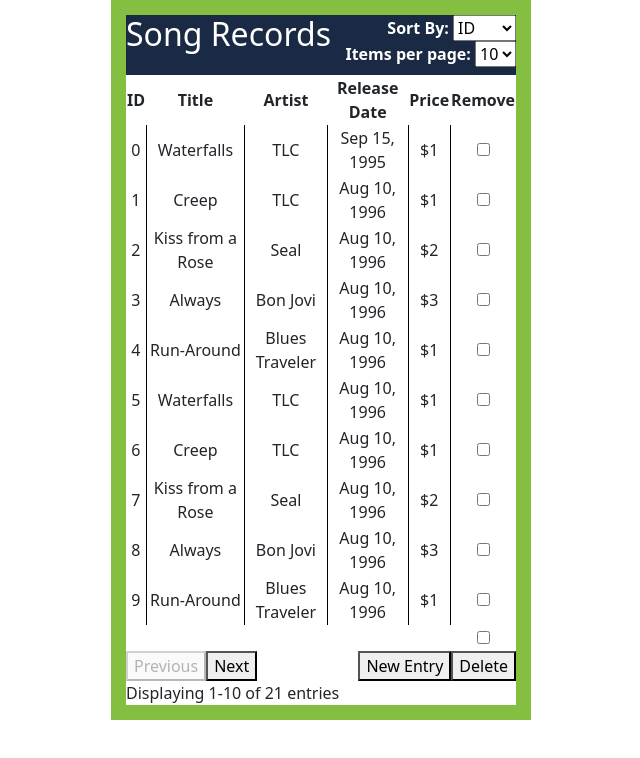
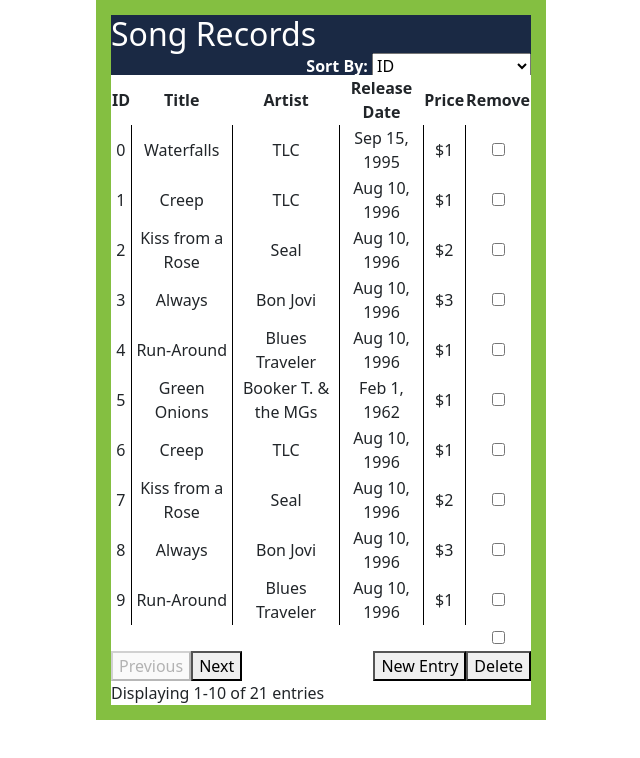
Before and after one commit to DannB11/COPERA, an Angular app in the folder PERA-test/: page / in a window 1280 px wide. Shown: the top 758 px of the page, without its empty margins (319-959 px from the left). Built offline with nearby package versions, Linux system fonts and the light colour scheme.

Commit message:
v3 updates. Modal pops up right but does not work

```diff
--- a/PERA-test/package.json
+++ b/PERA-test/package.json
@@ -28,6 +28,7 @@
     "font-awesome": "^4.7.0",
     "hammerjs": "^2.0.8",
     "rxjs": "~7.5.0",
+    "sinon": "^13.0.2",
     "tslib": "^2.3.0",
     "zone.js": "~0.11.4"
   },
--- a/PERA-test/src/app/app.component.css
+++ b/PERA-test/src/app/app.component.css
@@ -45,6 +45,7 @@
   border-width: 0;
   padding: 0;
   margin: 0;
+  overflow: auto;
 }
 
 .toolbar-card{
@@ -118,13 +119,16 @@
 }
 
 .frame {
-  width: 420px;
+  width: 450px;
   border: 15px solid #84BF41;
   padding: auto;
   margin: auto;
   overflow: auto;
 }
 
+.select-option {
+  text-size-adjust: 50%;
+}
 .songTable {
   border: none;
   border-collapse: collapse;
--- a/PERA-test/src/app/app.component.html
+++ b/PERA-test/src/app/app.component.html
@@ -34,6 +34,7 @@
 
         <input type="hidden" #selection>
         <form [formGroup]="delete_form">
+          <div *ngIf="albums">
             <table class="songTable">
               <thead>
                 <tr>
@@ -47,6 +48,7 @@
                 </tr>
               </thead>
               <tbody>
+
                 <tr *ngFor="let album of albums | slice:start:end; let i = index" >
                   <td class="songTableTD first-child">{{ album.id }}</td>
                   <td class="songTableTD">{{ album.title }}</td>
@@ -67,8 +69,10 @@
                     <input type="checkbox"  name="all" value="all" (change)="select_all()" [checked]="all_selected"/>
                   </td>
                 </tr>
+
               </tbody>
             </table>
+          </div>
         </form>
         <div class="pageBox">
           <div class="pageButtonBox">
@@ -85,11 +89,8 @@
         </div>
         <div class="pageBoxR">
           <div class="entryAddDelBox">
-            <button class="new_entry" (click)="show_new_form()" tabindex="0" [hidden]="!new_hidden">
-              <span>New Entry</span>
-            </button>
-            <button class="new_entry" (click)="hide_new_form()" tabindex="0" [hidden]="new_hidden">
-              <span>Hide New Entry</span>
+            <button class="new_entry" (click)="hide_show_form(new_hidden)" tabindex="0">
+              <span>{{form_hide}}New Entry</span>
             </button>
 
             <button (click)="openConfirmDelete()" tabindex="0">
--- a/PERA-test/src/app/app.component.ts
+++ b/PERA-test/src/app/app.component.ts
@@ -1,21 +1,22 @@
 import { identifierName } from '@angular/compiler';
 import { AbstractJsEmitterVisitor } from '@angular/compiler/src/output/abstract_js_emitter';
-import { Component } from '@angular/core';
+import { Component, OnInit } from '@angular/core';
 import { NgForm } from '@angular/forms';
 import Album from './Album';
-import { Inject } from '@angular/core';
+import { AlbumService } from './services/album.mock.service';
 import {MatDialog, MatDialogRef, MAT_DIALOG_DATA} from '@angular/material/dialog';
 import { DialogData } from './DialogData';
-import { ModalComponent } from './modal/modal.component';
 import { FormBuilder, FormGroup, FormArray, FormControl, Validators } from '@angular/forms';
 import { ModalDismissReasons, NgbModal } from '@ng-bootstrap/ng-bootstrap';
+import { ModalComponent } from './modal/modal.component';
+
 
 @Component({
   selector: 'app-root',
   templateUrl: './app.component.html',
   styleUrls: ['./app.component.css']
 })
-export class AppComponent {
+export class AppComponent implements OnInit{
   closeDelete: string = "";
   title = 'PERA-test';
   sort_by: string = "ID"
@@ -25,8 +26,10 @@
     "ID",
     "Title",
     "Artist",
-    "Date",
-    "Price"
+    "Date(New to Old)",
+    "Date(Old to New)",
+    "Price(Low to High)",
+    "Price(High to Low)"
   ]
   sizeOptions: string[] = [
     "10",
@@ -34,170 +37,29 @@
     "50",
     "All"
   ]
-  albums: Album[] = [
-    {
-      id: 0,
-      title: 'Waterfalls',
-      artist: 'TLC',
-      date: new Date(1995, 8 ,15),
-      price: 1
-    },
-    {
-      id: 1,
-      title: 'Creep',
-      artist: 'TLC',
-      date:  new Date(1994, 31 , 10),
-      price: 1
-    },
-    {
-      id: 2,
-      title: 'Kiss from a Rose',
-      artist: 'Seal',
-      date: new Date(1994, 31 , 10),
-      price: 2
-    },
-    {
-      id: 3,
-      title: 'Always',
-      artist: 'Bon Jovi',
-      date: new Date(1994, 31 , 10),
-      price: 3
-    },
-    {
-      id: 4,
-      title: 'Run-Around',
-      artist: 'Blues Traveler',
-      date: new Date(1994, 31 , 10),
-      price: 1
-    },
-    {
-      id: 5,
-      title: 'Waterfalls',
-      artist: 'TLC',
-      date: new Date(1994, 31 , 10),
-      price: 1
-    },
-    {
-      id: 6,
-      title: 'Creep',
-      artist: 'TLC',
-      date: new Date(1994, 31 , 10),
-      price: 1
-    },
-    {
-      id: 7,
-      title: 'Kiss from a Rose',
-      artist: 'Seal',
-      date: new Date(1994, 31 , 10),
-      price: 2
-    },
-    {
-      id: 8,
-      title: 'Always',
-      artist: 'Bon Jovi',
-      date: new Date(1994, 31 , 10),
-      price: 3
-    },
-    {
-      id: 9,
-      title: 'Run-Around',
-      artist: 'Blues Traveler',
-      date: new Date(1994, 31 , 10),
-      price: 1
-    },
-    {
-      id: 10,
-      title: 'Waterfalls',
-      artist: 'TLC',
-      date: new Date(1994, 31 , 10),
-      price: 1
-    },
-    {
-      id: 11,
-      title: 'Creep',
-      artist: 'TLC',
-      date: new Date(1994, 31 , 10),
-      price: 1
-    },
-    {
-      id: 12,
-      title: 'Kiss from a Rose',
-      artist: 'Seal',
-      date: new Date(1994, 31 , 10),
-      price: 2
-    },
-    {
-      id: 13,
-      title: 'Always',
-      artist: 'Bon Jovi',
-      date: new Date(1994, 31 , 10),
-      price: 3
-    },
-    {
-      id: 14,
-      title: 'Run-Around',
-      artist: 'Blues Traveler',
-      date: new Date(1992, 31 , 10),
-      price: 1
-    },
-    {
-      id: 15,
-      title: 'Waterfalls',
-      artist: 'TLC',
-      date: new Date(1994, 3 , 10),
-      price: 1
-    },
-    {
-      id: 16,
-      title: 'Creep',
-      artist: 'TLC',
-      date: new Date(1994, 3 , 1),
-      price: 1
-    },
-    {
-      id: 17,
-      title: 'Kiss from a Rose',
-      artist: 'Seal',
-      date: new Date(1998, 31 , 10),
-      price: 2
-    },
-    {
-      id: 18,
-      title: 'Always',
-      artist: 'Bon Jovi',
-      date: new Date(1994, 20 , 3),
-      price: 3
-    },
-    {
-      id: 19,
-      title: 'Run-Around',
-      artist: 'Blues Traveler',
-      date: new Date(1994, 5 , 10),
-      price: 1
-    },
-    {
-      id: 20,
-      title: 'Run-Around',
-      artist: 'Blues Traveler',
-      date: new Date(1994, 11 , 10),
-      price: 1
-    }
 
-  ]
+  albums: Album[] = [];
   max_per_page: number = 10;
   start: number = 0;
   end: number = this.max_per_page;
-  total: number = this.albums.length;
+  total: number = 0;
   delete_form: FormGroup;
   delete: boolean = false;
   all_selected: boolean = false;
-  constructor(
+  form_hide: string = "";
+
+  constructor(private albumServices: AlbumService,
     private fb: FormBuilder,
     public dialog: MatDialog,
     private modalService: NgbModal) {
     this.delete_form = this.fb.group({
       checkArray: this.fb.array([], [Validators.required]),
     });
+  }
+  ngOnInit(): void {
+    this.albumServices.getAlbums().subscribe((albums: Album[]) => this.albums = albums)
+
+    this.total = this.albums.length;
   }
   checked: string[] = [];
 
@@ -231,25 +93,24 @@
 
   openConfirmDelete(): void {
     if (this.delete_modal_lock == false) {
+      if(this.checked.length > 0){
         this.delete_modal_lock = true;
-      if(this.checked.length > 0){
-        const dialogRef = this.dialog.open(ModalComponent);
-
-        dialogRef.afterClosed().subscribe(result => {
+        var result: boolean = true;
+        this.modalService.open(ModalComponent).result.then((data)=>{
+          console.log(data);
+        });
+        console.log(result);
         if(result == true){
           this.checked.forEach((item: string) => {
             if(item != null){
               var id: number = +item;
               this.delete_id(id);
-              }
-            });
-            this.delete_form.reset();
+            }});
+          this.checked = [];
           this.all_selected = false;
         }
         this.delete_modal_lock = false;
-        });
       }
-
     }
   }
 
@@ -274,17 +135,16 @@
     this.end = x;
   }
 
-  show_new_form(){
-    this.new_hidden = false;
+  hide_show_form(val: boolean){
+    this.new_hidden = !val;
+    if(val){
+      this.form_hide = "Hide ";
+    }else{
+      this.form_hide = ""
+    }
   }
 
-  hide_new_form(){
-    this.new_hidden = true;
-  }
-
-
   sort(by: string) {
-    this.delete_form.reset();
     this.all_selected = false;
     this.checked = [];
     this.sort_by = by;
@@ -301,15 +161,20 @@
         this.albums.sort((a, b) => a.artist.localeCompare(b.artist))
         break;
       }
-      case "Date":{
+      case "Date(New to Old)":{
+        this.albums.sort((a, b) => ( 0 - new Date(a.date).getTime()) + new Date(b.date).getTime())
+        break;
+      }
+      case "Date(Old to New)":{
         this.albums.sort((a, b) => new Date(a.date).getTime() - new Date(b.date).getTime())
         break;
       }
-      case "Price":{
+      case "Price(Low to High)":{
         this.albums.sort((a, b) => a.price - b.price)
         break;
       }
-      default:{
+      case  "Price(High to Low)":{
+        this.albums.sort((a, b) => (0 - a.price) + b.price)
         break;
       }
     }
--- a/PERA-test/src/app/modal/modal.component.html
+++ b/PERA-test/src/app/modal/modal.component.html
@@ -1,6 +1,6 @@
 <h1>Confirm Delete</h1>
 <p>test</p>
 <div class=".modalPopup" BackgroundCssClass="modalBackground" mat-dialog-actions>
-  <button [mat-dialog-close]="false">Cancel</button>
-  <button [mat-dialog-close]="true" cdkFocusInitial>Delete</button>
+  <button (click)="done(false)">Cancel</button>
+  <button (click)="done(true)" cdkFocusInitial>Delete</button>
 </div>
--- a/PERA-test/src/app/modal/modal.component.ts
+++ b/PERA-test/src/app/modal/modal.component.ts
@@ -1,4 +1,4 @@
-import { Component, OnInit, Inject } from '@angular/core';
+import { Component, OnInit, Inject, Injectable } from '@angular/core';
 import { MatDialogRef, MAT_DIALOG_DATA} from '@angular/material/dialog';
 import { DialogData } from '../DialogData';
 import {NgbModal, ModalDismissReasons} from '@ng-bootstrap/ng-bootstrap';
@@ -8,6 +8,10 @@
   templateUrl: './modal.component.html',
   styleUrls: ['./modal.component.css']
 })
+
+@Injectable({
+  providedIn: 'root'
+})
 export class ModalComponent {
     closeResult = '';
 
@@ -16,11 +20,21 @@
 
     open(content: any) {
       this.modalService.open(content, {ariaLabelledBy: 'modal-basic-title'}).result.then((result) => {
-        this.closeResult = `Closed with: ${result}`;
-      }, (reason) => {
-        this.closeResult = `Dismissed ${this.getDismissReason(reason)}`;
-      });
+          return this.closeResult = `Closed with: ${result}`;
+      }, (reason) => {return this.closeResult = `Dismissed ${this.getDismissReason(reason)}`}
+      );
+      this.modalService.activeInstances.subscribe();
     }
+
+
+
+    done(input: boolean){
+      this.modalService.dismissAll();
+      this.closeResult = input.toString();
+      return input;
+    }
+
+
 
     private getDismissReason(reason: any): string {
       if (reason === ModalDismissReasons.ESC) {
--- /dev/null
+++ b/PERA-test/src/app/services/album.mock.service.ts
@@ -0,0 +1,170 @@
+import { Observable, of } from 'rxjs';
+import { Injectable } from '@angular/core';
+import Album from '../Album';
+import { IAlbumService } from './album.service.interface';
+
+@Injectable({
+    providedIn: 'root'
+})
+export class AlbumService implements IAlbumService{
+    albums: Album[] = [
+        {
+          id: 0,
+          title: 'Waterfalls',
+          artist: 'TLC',
+          date: new Date(1995, 8 ,15),
+          price: 1
+        },
+        {
+          id: 1,
+          title: 'Creep',
+          artist: 'TLC',
+          date:  new Date(1994, 31 , 10),
+          price: 1
+        },
+        {
+          id: 2,
+          title: 'Kiss from a Rose',
+          artist: 'Seal',
+          date: new Date(1994, 31 , 10),
+          price: 2
+        },
+        {
+          id: 3,
+          title: 'Always',
+          artist: 'Bon Jovi',
+          date: new Date(1994, 31 , 10),
+          price: 3
+        },
+        {
+          id: 4,
+          title: 'Run-Around',
+          artist: 'Blues Traveler',
+          date: new Date(1994, 31 , 10),
+          price: 1
+        },
+        {
+          id: 5,
+          title: 'Green Onions',
+          artist: 'Booker T. & the MGs',
+          date: new Date(1962, 1 , 1),
+          price: 1
+        },
+        {
+          id: 6,
+          title: 'Creep',
+          artist: 'TLC',
+          date: new Date(1994, 31 , 10),
+          price: 1
+        },
+        {
+          id: 7,
+          title: 'Kiss from a Rose',
+          artist: 'Seal',
+          date: new Date(1994, 31 , 10),
+          price: 2
+        },
+        {
+          id: 8,
+          title: 'Always',
+          artist: 'Bon Jovi',
+          date: new Date(1994, 31 , 10),
+          price: 3
+        },
+        {
+          id: 9,
+          title: 'Run-Around',
+          artist: 'Blues Traveler',
+          date: new Date(1994, 31 , 10),
+          price: 1
+        },
+        {
+          id: 10,
+          title: 'Waterfalls',
+          artist: 'TLC',
+          date: new Date(1994, 31 , 10),
+          price: 1
+        },
+        {
+          id: 11,
+          title: 'Creep',
+          artist: 'TLC',
+          date: new Date(1994, 31 , 10),
+          price: 1
+        },
+        {
+          id: 12,
+          title: 'Kiss from a Rose',
+          artist: 'Seal',
+          date: new Date(1994, 31 , 10),
+          price: 2
+        },
+        {
+          id: 13,
+          title: 'Always',
+          artist: 'Bon Jovi',
+          date: new Date(1994, 31 , 10),
+          price: 3
+        },
+        {
+          id: 14,
+          title: 'Run-Around',
+          artist: 'Blues Traveler',
+          date: new Date(1992, 31 , 10),
+          price: 1
+        },
+        {
+          id: 15,
+          title: 'Waterfalls',
+          artist: 'TLC',
+          date: new Date(1994, 3 , 10),
+          price: 1
+        },
+        {
+          id: 16,
+          title: 'Creep',
+          artist: 'TLC',
+          date: new Date(1994, 3 , 1),
+          price: 1
+        },
+        {
+          id: 17,
+          title: 'Kiss from a Rose',
+          artist: 'Seal',
+          date: new Date(1998, 31 , 10),
+          price: 2
+        },
+        {
+          id: 18,
+          title: 'Always',
+          artist: 'Bon Jovi',
+          date: new Date(1994, 20 , 3),
+          price: 3
+        },
+        {
+          id: 19,
+          title: 'Run-Around',
+          artist: 'Blues Traveler',
+          date: new Date(1994, 5 , 10),
+          price: 1
+        },
+        {
+          id: 20,
+          title: 'Run-Around',
+          artist: 'Blues Traveler',
+          date: new Date(1994, 11 , 10),
+          price: 1
+        }
+
+      ]
+
+    getAlbums() {
+        return of(this.albums);
+    }
+
+    saveAlbums(albums: Album[]){
+        this.albums = albums;
+        return true;
+    }
+
+}
--- /dev/null
+++ b/PERA-test/src/app/services/album.service.ts
@@ -0,0 +1,24 @@
+import { HttpClient } from '@angular/common/http';
+import { Observable } from 'rxjs';
+import { Injectable } from '@angular/core';
+import Album from '../Album';
+import { IAlbumService } from './album.service.interface';
+
+@Injectable({
+    providedIn: 'root'
+})
+export class AlbumService implements IAlbumService{
+    albums: Album[] = [];
+
+    constructor(private httpClient: HttpClient) {}
+
+    getAlbums() {
+        return this.httpClient.get('api/album') as Observable<Album[]>;
+
+    }
+
+    saveAlbums(albums: Album[]){
+        return false;
+    }
+
+}
```
Also changed, not shown: PERA-test/src/app/app.module.ts (+6 -2 lines), PERA-test/src/app/confirm.component.ts (deleted, +0 -37 lines), PERA-test/src/app/modal/modal.component.module.ts (added, +15 -0 lines), PERA-test/src/app/services/album.service.interface.ts (added, +8 -0 lines), 1 other file (tests, documents, lock files or other folders). Lines whose indentation alone changed are shown as unchanged.
